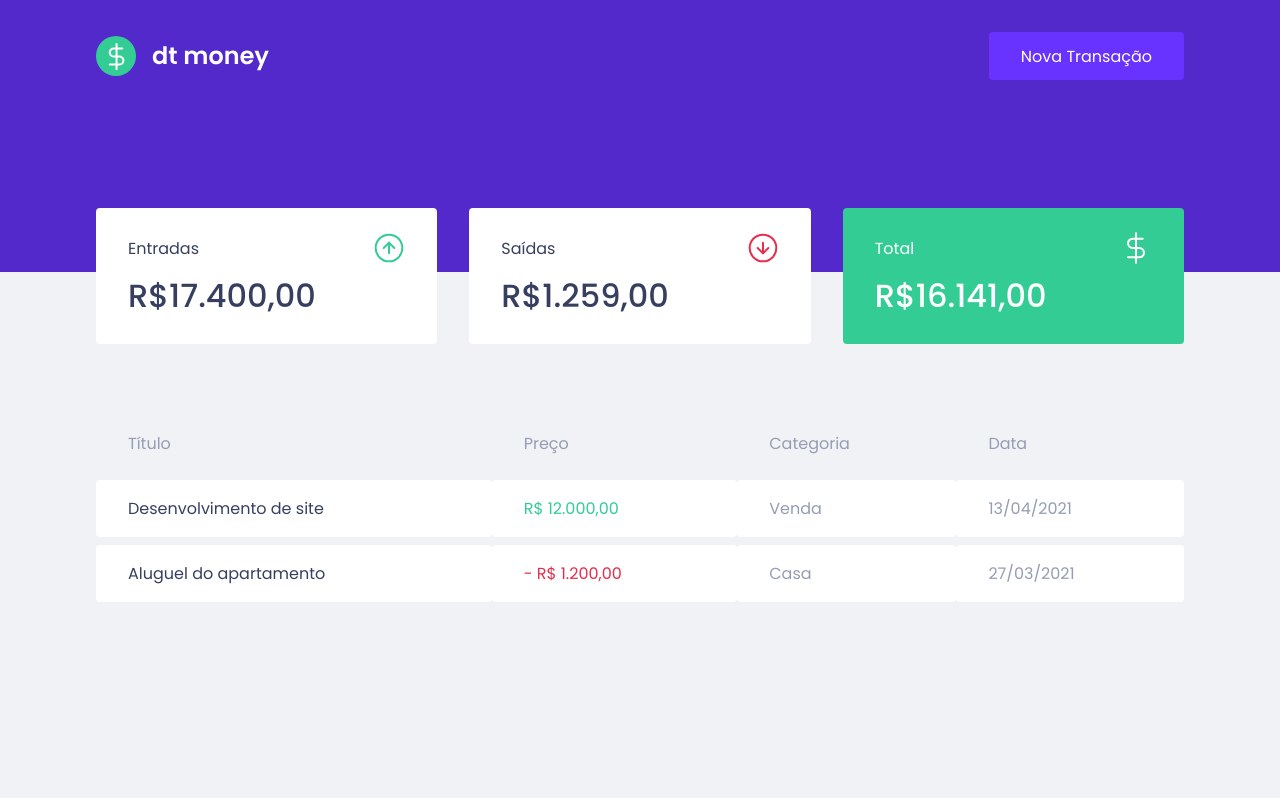
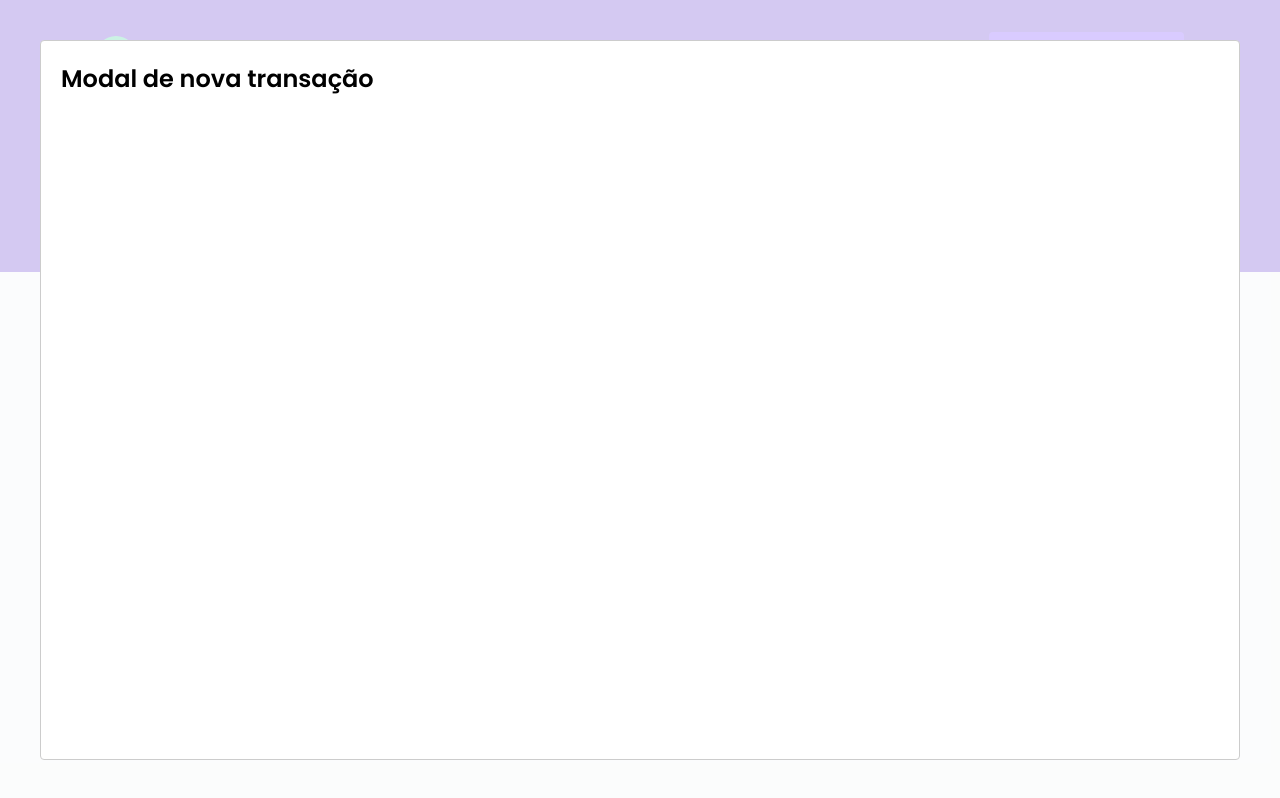
Before and after one commit to twistershark/dtmoney, a React (Create React App) app: page / in a window 1280 px wide. Both pictures are taken after a click on the button "Nova Transação". Built offline with nearby package versions, Linux system fonts and the light colour scheme; no server answers; what miragejs would draw is missing.

Commit message:
feat: adds react-modal to app

```diff
--- a/package.json
+++ b/package.json
@@ -3,10 +3,12 @@
   "version": "0.1.0",
   "private": true,
   "dependencies": {
+    "@types/react-modal": "^3.12.1",
     "axios": "^0.21.4",
     "miragejs": "^0.1.41",
     "react": "^17.0.2",
     "react-dom": "^17.0.2",
+    "react-modal": "^3.14.3",
     "react-scripts": "4.0.3",
     "styled-components": "^5.3.1",
     "web-vitals": "^1.0.1"
--- a/src/App.tsx
+++ b/src/App.tsx
@@ -1,13 +1,35 @@
+import { useState } from 'react';
+
+import Modal from 'react-modal';
+
 import { Header } from './components/Header';
+import { Dashboard } from './components/Dashboard';
+
 import { GlobalStyle } from './styles/global';
 import './styles/global';
-import { Dashboard } from './components/Dashboard';
+import { NewTransactionModal } from './components/NewTransactionModal';
+
+
+Modal.setAppElement('#root');
 
 export function App() {
+  const [isNewTransactionModalOpen, setIsNewTransactionModalOpen] = useState(false);
+
+  function handleOpenNewTransactionModal(){
+    setIsNewTransactionModalOpen(true);
+  }
+
+  function handleCloseNewTransactionModal(){
+    setIsNewTransactionModalOpen(false);
+  }
+
   return (
     <>
-      <Header />
+      <Header onOpenNewTransactionModal={handleOpenNewTransactionModal} />
       <Dashboard />
+
+      <NewTransactionModal isOpen={isNewTransactionModalOpen} onRequestClose={handleCloseNewTransactionModal} />
+
       <GlobalStyle />
     </>
   );
--- a/src/components/Header/index.tsx
+++ b/src/components/Header/index.tsx
@@ -1,12 +1,16 @@
 import logoImg from '../../assets/logo.svg';
 import { Container, Content } from './styles';
 
-export function Header() {
+interface HeaderProps {
+  onOpenNewTransactionModal: () => void;
+}
+
+export function Header({ onOpenNewTransactionModal }: HeaderProps) {
   return (
     <Container>
       <Content>
         <img src={logoImg} alt="dtmoney" />
-        <button type="button">Nova Transação</button>
+        <button type="button" onClick={onOpenNewTransactionModal}>Nova Transação</button>
       </Content>
     </Container>
   );
--- /dev/null
+++ b/src/components/NewTransactionModal/index.tsx
@@ -0,0 +1,18 @@
+import Modal from 'react-modal';
+
+interface NewTransactionModalProps {
+  isOpen: boolean;
+  onRequestClose: () => void;
+}
+
+export function NewTransactionModal({ isOpen, onRequestClose }: NewTransactionModalProps) {
+
+  return(
+    <Modal
+        isOpen={isOpen}
+        onRequestClose={onRequestClose}
+      >
+        <h2>Modal de nova transação</h2>
+      </Modal>
+  );
+}
--- /dev/null
+++ b/src/components/NewTransactionModal/styles.ts
@@ -0,0 +1,3 @@
+import styled from 'styled-components';
+
+export const Container = styled.div``;
```
Also changed, not shown: 1 other file (tests, documents, lock files or other folders).
